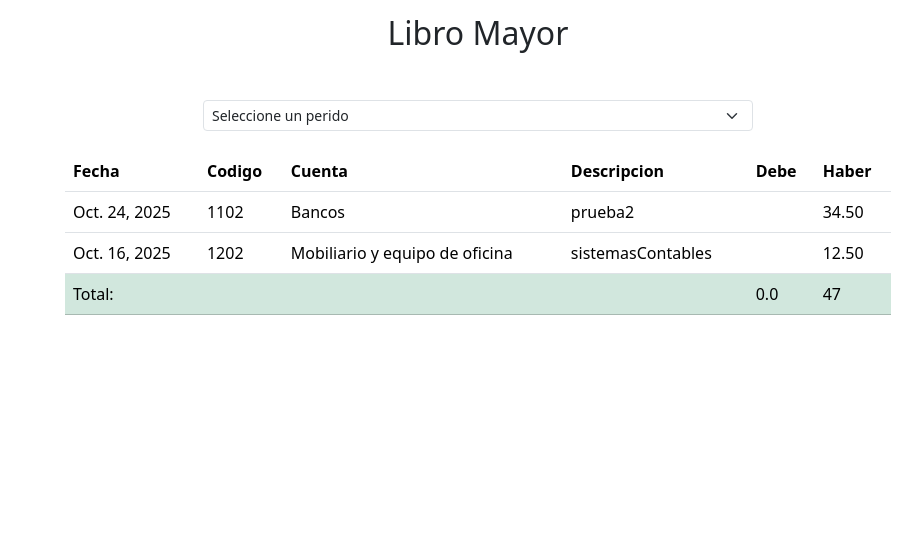
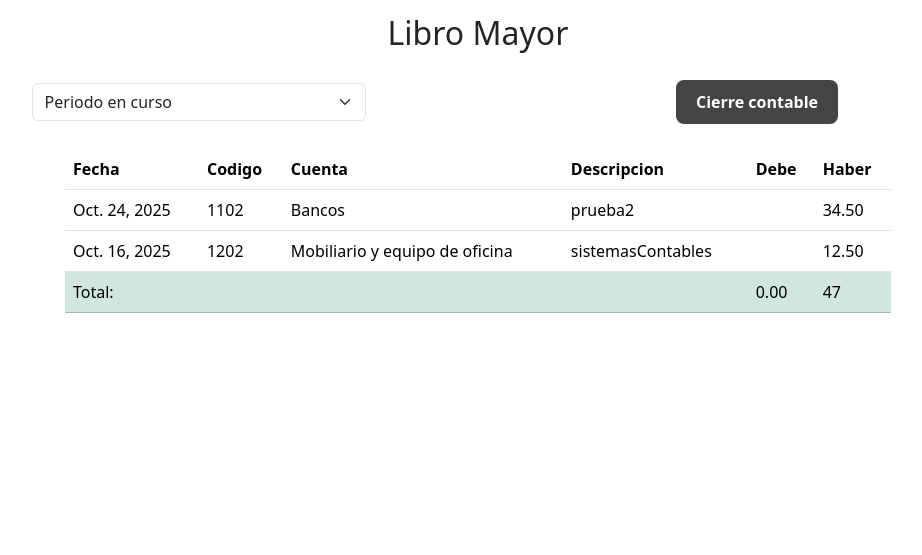
Before and after one commit to Adonis1555/Proyecto-SIC, a Django app: page /mayor/ in a window 1280 px wide. Shown: the part 56-611 px from the top of the page, without its empty margins (162-1084 px from the left). Run offline with Django 5.2, Linux system fonts and the light colour scheme; data comes from the database, SQL or seed files in the repository; data that the repository does not hold is empty; parts of the project's set-up code (start-up, migrations or seed data) failed here and were passed over.

Commit message:
creacion de periodos, balance de comprobacion

```diff
--- a/SIC/SIC/styles/libroMayor.css
+++ b/SIC/SIC/styles/libroMayor.css
@@ -34,11 +34,11 @@ footer p {
   margin-top: 15px;
 }
 
-
 .tabla-mayor{
     width: 70%;
     margin: auto;
     border-collapse: collapse;
+    margin-bottom: 35px;
 }
 .titulo-mayor{
     text-align: center;
@@ -54,3 +54,34 @@ footer p {
   max-width: 300px;
   overflow-wrap: break-word;
 }
+
+.cierre-button {
+    background-color: #444;
+    color: #fff;
+    padding: 10px 20px;
+    border: none;
+    border-radius: 8px;
+    font-size: 16px;
+    font-weight: bold;
+    cursor: pointer;
+    transition: background-color 0.3s, transform 0.2s;
+    max-height: 50px;
+}
+
+.cierre-button:hover {
+    background-color: #555;
+    transform: scale(1.05);
+}
+
+.container{
+  display: grid;
+  grid-template-columns: repeat(2,1fr);
+  align-items: center;
+  justify-items: center;
+  margin-bottom: 25px;
+}
+.select-container{
+  width: 60%;
+  padding: 0;
+
+}
--- a/SIC/SIC/styles/transacciones.css
+++ b/SIC/SIC/styles/transacciones.css
@@ -11,13 +11,10 @@ body {
   min-height: 100vh;
 }
 
-
 main {
   flex: 1;
   padding: 50px;
 }
-
-
 .formulario-transaccion{
     display:grid;
     grid-template-columns: repeat(2,1fr);
--- a/SIC/SIC/templates/libroMayor.html
+++ b/SIC/SIC/templates/libroMayor.html
@@ -40,14 +40,23 @@
     <body>
       <main>
         <h2 class="titulo-mayor">Libro Mayor</h2>
-        <div class="select-container">
-             <select class="form-select form-select-sm" aria-label="Small select example">
-         <option selected>Seleccione un perido</option>
-         <option value="1">One</option>
-         <option value="2">Two</option>
-         <option value="3">Three</option>
-        </select>
+        <div class="container">
+          <form method="get" action="" class="select-container">
+              <select name="periodo" class="form-select" onchange="this.form.submit()">
+                  <option value="" {% if not periodo_seleccionado %}selected{% endif %}>Periodo en curso</option>
+                  {% for p in periodos %}
+                      <option value="{{ p.id }}" {% if periodo_seleccionado and periodo_seleccionado.id == p.id %}selected{% endif %}>
+                          {{ p.nombre }}
+                      </option>
+                  {% endfor %}
+              </select>
+          </form>
+          <form method="POST" action="{% url 'cerrar_periodo' %}" class="cierre-periodo">
+              {% csrf_token %}
+              <button type="submit" class="cierre-button">Cierre contable</button>
+          </form>
         </div>
+
 
    <div class="tabla-mayor">
   <table class="table">
--- a/SIC/SIC/urls.py
+++ b/SIC/SIC/urls.py
@@ -33,4 +33,5 @@ urlpatterns = [
     path('mod/', views.mod, name='mod'),
     path('cif/', views.cif, name='cif'),
     path('estimacion/', views.estimacion, name='estimacion'),
+    path('cerrar_periodo/', views.cerrar_periodo_view, name='cerrar_periodo'),
 ]
--- a/SIC/SIC/views.py
+++ b/SIC/SIC/views.py
@@ -1,7 +1,11 @@
 from django.shortcuts import render, redirect
-from .models import Transaccion, Cuenta
+from .models import Transaccion, Cuenta,Periodo,BalanceComprobacion
 from .forms import TransaccionForm
 from django.db.models import Sum
+from django.utils import timezone
+from decimal import Decimal
+from datetime import date, timedelta
+from calendar import monthrange
 
 def transacciones(request):
     if request.method == 'POST':
@@ -13,19 +17,55 @@ def transacciones(request):
         form = TransaccionForm()
 
     cuentas = Cuenta.objects.all().order_by('codigo')
-    transacciones_list = Transaccion.objects.all().order_by('-fecha')
-    resultado_debe = Transaccion.objects.filter(tipo='Debe').aggregate(Sum('monto'))
-    total_debe = resultado_debe.get('monto__sum') or 0.00
-    resultado_haber = Transaccion.objects.filter(tipo='Haber').aggregate(Sum('monto'))
-    total_haber = resultado_haber.get('monto__sum') or 0.00
-    return render(request, 'transacciones.html', { 'form': form, 'cuentas': cuentas, 'transacciones': transacciones_list, 'total_debe':total_debe, 'total_haber':total_haber, })
+    transacciones_list = Transaccion.objects.filter(periodo__isnull=True).order_by('-fecha')
+
+    # Totales solo del periodo en curso
+    resultado_debe = transacciones_list.filter(tipo='Debe').aggregate(Sum('monto'))
+    total_debe = resultado_debe.get('monto__sum') or Decimal('0.00')
+
+    resultado_haber = transacciones_list.filter(tipo='Haber').aggregate(Sum('monto'))
+    total_haber = resultado_haber.get('monto__sum') or Decimal('0.00')
+    return render(request, 'transacciones.html', {
+        'form': form,
+        'cuentas': cuentas,
+        'transacciones': transacciones_list,
+        'total_debe': total_debe,
+        'total_haber': total_haber,
+    })
 
 def resultados(request):
     return render(request, 'resultados.html')
 
 def BalanceC(request):
-    return render(request, 'BalanceC.html')
+    # Solo periodos cerrados
+    periodos = Periodo.objects.filter(cerrado=True).order_by('-fecha_inicio')
 
+    # Tomar periodo seleccionado desde GET
+    periodo_id = request.GET.get('periodo')
+    if periodo_id:
+        try:
+            periodo_seleccionado = Periodo.objects.get(id=periodo_id, cerrado=True)
+        except Periodo.DoesNotExist:
+            periodo_seleccionado = periodos.first()
+    else:
+        periodo_seleccionado = periodos.first()
+
+    # Obtener los cierres de ese periodo
+    cierres = BalanceComprobacion.objects.filter(periodo=periodo_seleccionado).order_by('cuenta__codigo') if periodo_seleccionado else []
+
+    # Totales de Debe y Haber
+    totales = cierres.aggregate(
+        total_debe=Sum('debe'),
+        total_haber=Sum('haber')
+    ) if cierres else {'total_debe': 0, 'total_haber': 0}
+
+    return render(request, 'BalanceC.html', {
+        'periodos': periodos,
+        'periodo_seleccionado': periodo_seleccionado,
+        'cierres': cierres,
+        'total_debe': totales['total_debe'],
+        'total_haber': totales['total_haber']
+    })
 def BalanceG(request):
     return render(request, 'BalanceG.html')
 
@@ -36,26 +76,49 @@ def EstadoFinancieros(request):
     return render(request, 'EstadosFinancieros.html')
 
 def libroMayor(request):
-    cuentas = Cuenta.objects.all().order_by('codigo')
-    transacciones_list = Transaccion.objects.all().order_by('-fecha')
-    resultado_debe = Transaccion.objects.filter(tipo='Debe').aggregate(Sum('monto'))
-    total_debe = resultado_debe.get('monto__sum') or 0.00
+    periodo_id = request.GET.get('periodo')  # Obtenemos el periodo del GET
+    if periodo_id:
+        # Mostrar transacciones de un periodo cerrado específico
+        transacciones_list = Transaccion.objects.filter(periodo_id=periodo_id).order_by('-fecha')
+    else:
+        # Mostrar transacciones en curso (sin periodo asignado)
+        transacciones_list = Transaccion.objects.filter(periodo__isnull=True).order_by('-fecha')
 
-    resultado_haber = Transaccion.objects.filter(tipo='Haber').aggregate(Sum('monto'))
-    total_haber = resultado_haber.get('monto__sum') or 0.00
+    # Totales
+    total_debe = transacciones_list.filter(tipo='Debe').aggregate(Sum('monto'))['monto__sum'] or Decimal('0.00')
+    total_haber = transacciones_list.filter(tipo='Haber').aggregate(Sum('monto'))['monto__sum'] or Decimal('0.00')
+
+    # Periodos cerrados para el select
+    periodos = Periodo.objects.filter(cerrado=True).order_by('-fecha_inicio')
+
+    # Periodo seleccionado
+    periodo_seleccionado = None
+    if periodo_id:
+        try:
+            periodo_seleccionado = Periodo.objects.get(id=periodo_id)
+        except Periodo.DoesNotExist:
+            periodo_seleccionado = None
 
     context = {
-        'cuentas': cuentas,
         'transacciones': transacciones_list,
         'total_debe': total_debe,
         'total_haber': total_haber,
+        'periodos': periodos,
+        'periodo_seleccionado': periodo_seleccionado
     }
 
     return render(request, 'libroMayor.html', context)
+
+
 def costos(request):
     return render(request, 'costos.html')
 
 def catalogo(request):
+    cuentas = Cuenta.objects.all().order_by('codigo')
+
+    return render(request, 'catalogo.html', {
+        'cuentas': cuentas
+    })
     return render(request, 'catalogo.html')
 
 def cif(request):
@@ -66,3 +129,106 @@ def mod(request):
 
 def estimacion(request):
     return render(request, 'estimacion.html')
+
+def cerrar_periodo(periodo):
+    # Seleccionar todas las transacciones sin periodo asignado (periodo abierto)
+    transacciones = Transaccion.objects.filter(periodo__isnull=True)
+
+    # Agrupar por cuenta y tipo
+    cuentas_resumen = {}
+    for t in transacciones:
+        key = t.cuenta.id
+        if key not in cuentas_resumen:
+            cuentas_resumen[key] = {'debe': Decimal('0.00'), 'haber': Decimal('0.00')}
+        if t.tipo == 'Debe':
+            cuentas_resumen[key]['debe'] += t.monto
+        else:
+            cuentas_resumen[key]['haber'] += t.monto
+
+    # Asignar periodo a las transacciones
+    transacciones.update(periodo=periodo)
+
+    return cuentas_resumen
+
+
+
+def siguiente_mes(fecha_actual):
+    """Retorna el primer día del mes siguiente."""
+    if fecha_actual.month == 12:
+        return date(fecha_actual.year + 1, 1, 1)
+    else:
+        return date(fecha_actual.year, fecha_actual.month + 1, 1)
+
+
+def cerrar_periodo_view(request):
+    if request.method == "POST":
+        # 1️⃣ Buscar el periodo abierto actual
+        periodo_abierto = Periodo.objects.filter(cerrado=False).order_by('-fecha_inicio').first()
+
+        if periodo_abierto:
+            # Cerrar el periodo abierto
+            fecha_base = periodo_abierto.fecha_inicio
+            ultimo_dia = monthrange(fecha_base.year, fecha_base.month)[1]
+            periodo_abierto.fecha_fin = fecha_base.replace(day=ultimo_dia)
+            periodo_abierto.cerrado = True
+            periodo_abierto.nombre = f"Cierre {fecha_base.strftime('%B %Y')}"
+            periodo_abierto.save()
+            periodo_cerrado = periodo_abierto
+        else:
+            # No hay periodo abierto: crear el primer periodo cerrado
+            fecha_base = timezone.now().date()
+            ultimo_dia = monthrange(fecha_base.year, fecha_base.month)[1]
+            periodo_cerrado = Periodo.objects.create(
+                nombre=f"Cierre {fecha_base.strftime('%B %Y')}",
+                fecha_inicio=fecha_base.replace(day=1),
+                fecha_fin=fecha_base.replace(day=ultimo_dia),
+                cerrado=True
+            )
+
+        # 2️⃣ Guardar totales en Balance de Comprobación
+        for cuenta in Cuenta.objects.all():
+            # Solo transacciones del periodo en curso (sin periodo asignado)
+            trans_cuenta = Transaccion.objects.filter(cuenta=cuenta, periodo__isnull=True)
+            total_debe = trans_cuenta.filter(tipo='Debe').aggregate(Sum('monto'))['monto__sum'] or Decimal('0.00')
+            total_haber = trans_cuenta.filter(tipo='Haber').aggregate(Sum('monto'))['monto__sum'] or Decimal('0.00')
+
+            # Guardar en BalanceComprobacion
+            BalanceComprobacion.objects.create(
+                periodo=periodo_cerrado,
+                cuenta=cuenta,
+                debe=total_debe,
+                haber=total_haber
+            )
+
+            # Resetear saldo de la cuenta
+            cuenta.saldo = Decimal('0.00')
+            cuenta.save()
+
+            trans_cuenta.update(periodo=periodo_cerrado)
+        # 3️⃣ Borrar transacciones del libro mayor
+        Transaccion.objects.filter(periodo__isnull=True).update(periodo=periodo_cerrado)
+        # 4️⃣ Crear nuevo periodo abierto (primer día del siguiente mes)
+        primer_dia_siguiente_mes = siguiente_mes(periodo_cerrado.fecha_inicio)
+        ultimo_dia_siguiente_mes = monthrange(primer_dia_siguiente_mes.year, primer_dia_siguiente_mes.month)[1]
+
+        nuevo_periodo = Periodo.objects.create(
+            nombre=f"Periodo {primer_dia_siguiente_mes.strftime('%B %Y')}",
+            fecha_inicio=primer_dia_siguiente_mes,
+            fecha_fin=primer_dia_siguiente_mes.replace(day=ultimo_dia_siguiente_mes),
+            cerrado=False
+        )
+
+        # 5️⃣ Renderizar resumen del cierre y lista de periodos
+        periodos = Periodo.objects.all().order_by('-fecha_inicio')
+        return render(request, 'EstadosFinancieros.html', {
+            'periodo': periodo_cerrado,
+            'periodos': periodos,
+            'periodo_seleccionado': periodo_cerrado
+        })
+
+    else:
+        # GET no permite cerrar periodos, solo mostrar periodos
+        periodos = Periodo.objects.all().order_by('-fecha_inicio')
+        return render(request, 'EstadosFinancieros.html', {
+            'periodos': periodos
+        })
```
Also changed, not shown: SIC/SIC/models.py (+20 -0 lines), SIC/SIC/styles/BalanceC.css (+16 -1 lines), SIC/SIC/styles/catalogo.css (+18 -1 lines), SIC/SIC/templates/BalanceC.html (+28 -21 lines), SIC/SIC/templates/Catalogo.html (+14 -24 lines), SIC/SIC/migrations/0003_periodocontable_transaccion_movimiento.py (added), SIC/SIC/migrations/0003_transaccion.py (deleted), SIC/SIC/migrations/0004_remove_movimiento_cuenta_and_more.py (added), SIC/SIC/migrations/0005_periodo_transaccion_periodo.py (added), SIC/SIC/migrations/0006_alter_periodo_fecha_fin.py (added), SIC/SIC/migrations/0007_balancecomprobacion.py (added).
